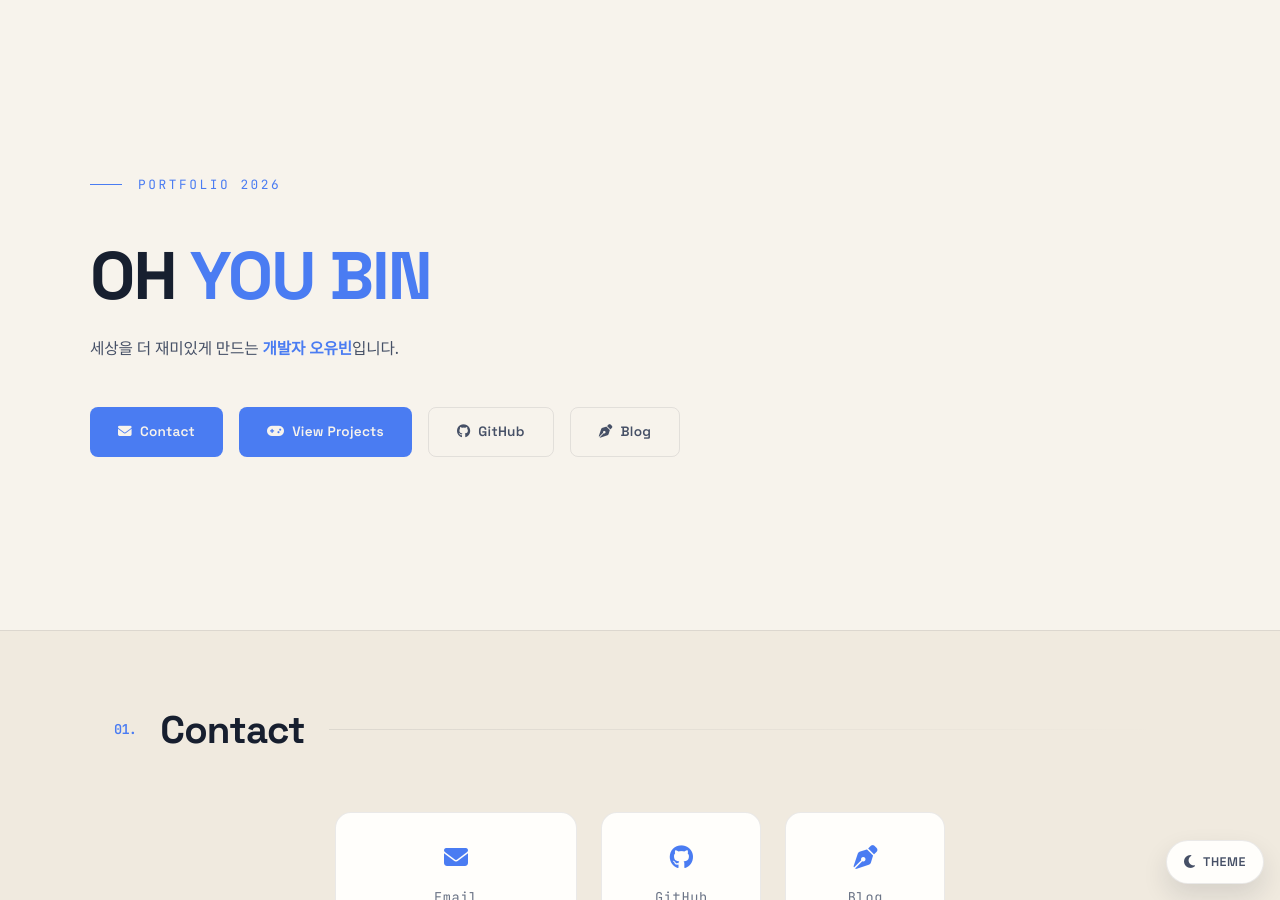
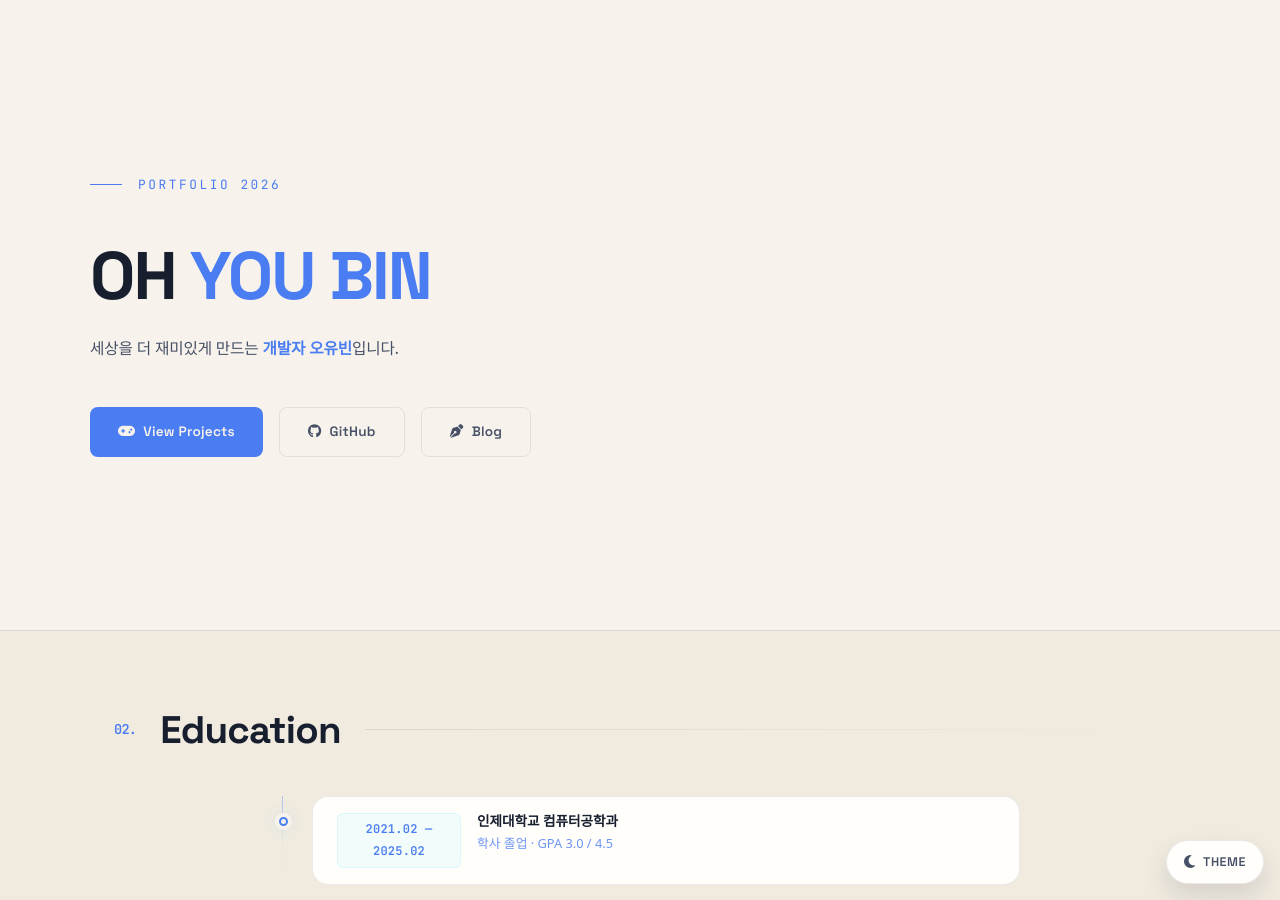
Before and after one commit to eye2ffect/eye2ffect.github.io, a Jekyll site: the page built from index.html, in a window 1280 px wide and 900 px high. Built offline with Jekyll 4.4.1, drawn with Linux system fonts in a browser that asks for light colours; some web fonts are replaced; some of the changed text lies outside the part shown.

Commit message:
Remove contact section

```diff
--- a/_includes/nav.html
+++ b/_includes/nav.html
@@ -2,7 +2,6 @@
     <div class="sticky-nav-inner">
         <a class="sticky-nav-brand" href="#hero">OH YOU BIN</a>
         <div class="sticky-nav-links">
-            <a class="nav-links" href="#extra">Contact</a>
             <a class="nav-links" href="#education">Education</a>
             <a class="nav-links" href="#awards">Awards</a>
             <a class="nav-links" href="#career">Career</a>
@@ -22,9 +21,6 @@
         <h1 class="hero-name">OH <span class="accent">YOU BIN</span></h1>
         <p class="hero-intro">세상을 더 재미있게 만드는 <strong class="hero-intro-emphasis"><span class="accent">개발자 오유빈</span></strong>입니다.</p>
         <div class="hero-actions">
-            <a href="#extra" class="hero-btn hero-btn-primary">
-                <i class="fas fa-envelope"></i> Contact
-            </a>
             <a href="#projects" class="hero-btn hero-btn-primary">
                 <i class="fas fa-gamepad"></i> View Projects
             </a>
--- a/_layouts/default.html
+++ b/_layouts/default.html
@@ -6,8 +6,6 @@
 </head>
 <body>
     {% include nav.html %}
-
-    {% include extra.html %}
 
     {% include education.html %}
 
```
